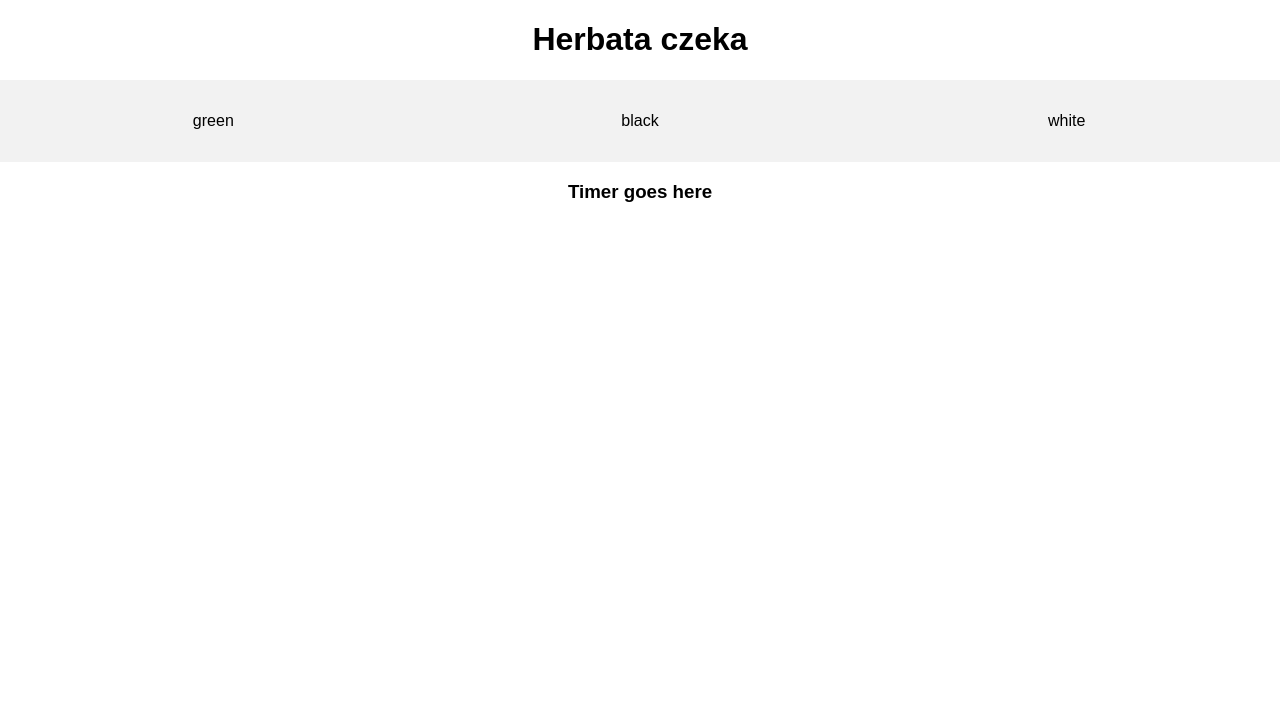
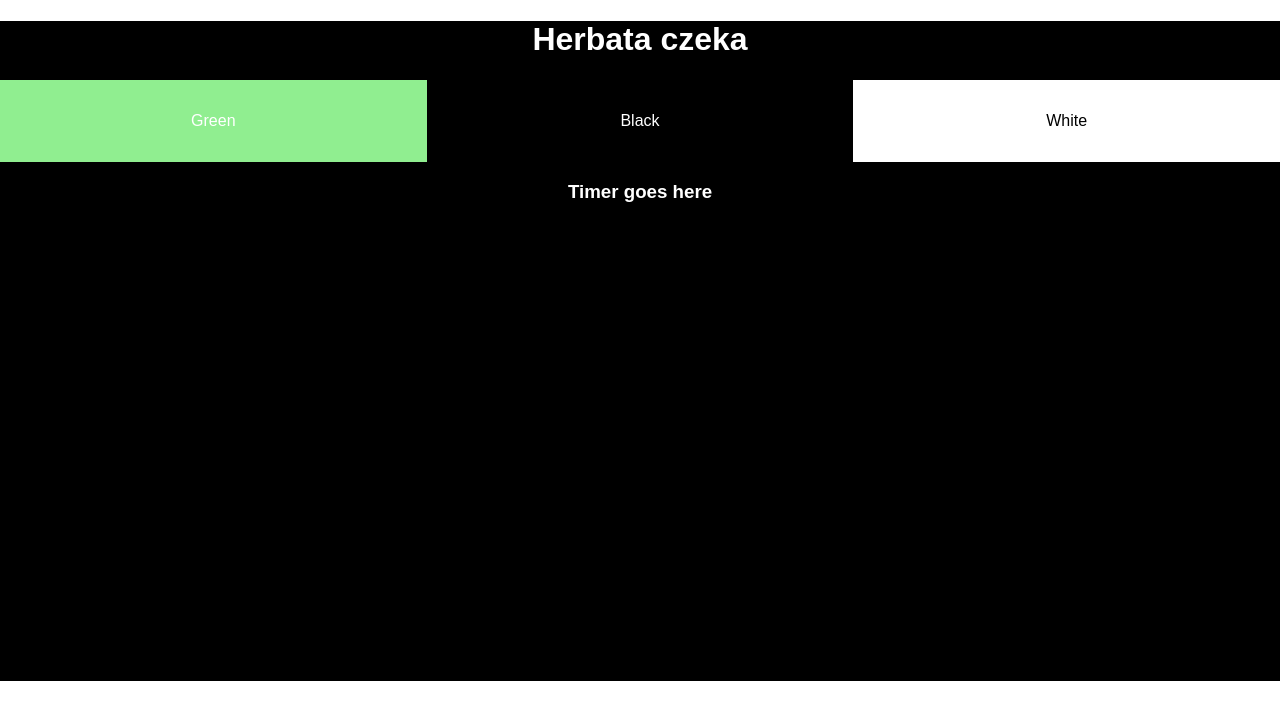
Before and after one commit to mprostakk/tea-timer, a React (Create React App) app: page / in a window 1280 px wide. Shown: the top 720 px of the page. Built offline with nearby package versions, Linux system fonts and the light colour scheme.

Commit message:
change state working

```diff
--- a/src/components/Card.js
+++ b/src/components/Card.js
@@ -1,8 +1,9 @@
 import React from 'react';
+import './Card.css';
 
 const Card = ({clickfunc, name}) => {
   return (
-    <div onClick={clickfunc} className="dtc tc pv4 bg-black-05">
+    <div onClick={clickfunc} className= "dtc tc pv4 bg-black-05" id={name} value={name} >
       {name}
     </div>
   )
--- a/src/components/CheckTea.js
+++ b/src/components/CheckTea.js
@@ -4,9 +4,9 @@ import Card from './Card';
 const CheckTea = ({selected , clickfunc}) => {
   return (
     <div className="dt dt--fixed">
-      <Card clickfunc={clickfunc} name="green" />
-      <Card clickfunc={clickfunc} name="black" />
-      <Card clickfunc={clickfunc} name="white" />
+      <Card clickfunc={clickfunc} name="Green" />
+      <Card clickfunc={clickfunc} name="Black" />
+      <Card clickfunc={clickfunc} name="White" />
     </div>
   )
 }
--- /dev/null
+++ b/src/components/Timer.css
@@ -0,0 +1,3 @@
+h3 {
+  height: 500px;
+}
--- a/src/components/Timer.js
+++ b/src/components/Timer.js
@@ -1,4 +1,5 @@
 import React from 'react';
+import './Timer.css';
 
 const Timer = () => {
   return <h3>Timer goes here</h3>
--- a/src/containers/App.css
+++ b/src/containers/App.css
@@ -16,3 +16,17 @@
 .App-intro {
   font-size: large;
 }
+
+#Black {
+  background: black;
+  color: white;
+}
+
+#White {
+  background: white;
+  color: black;
+}
+
+#Green {
+  background: lightgreen;
+}
--- a/src/containers/App.js
+++ b/src/containers/App.js
@@ -8,13 +8,13 @@ class App extends Component {
   constructor() {
     super();
     this.state = {
-      selected: 'black',
+      selected: 'Black',
     };
     this.handleClick = this.handleClick.bind(this);
   }
 
-  handleClick() {
-    console.log('hi')
+  handleClick(t) {
+    this.setState({selected: t.target.innerHTML})
   }
 
   compnentDidMount() {
@@ -23,7 +23,7 @@ class App extends Component {
 
   render() {
     return (
-      <div className="App">
+      <div className="App" id={this.state.selected}>
         <h1>Herbata czeka</h1>
         <CheckTea selected = {this.state.selected} clickfunc = {this.handleClick}/>
         <Timer />
```
Also changed, not shown: src/components/Card.css (added).
